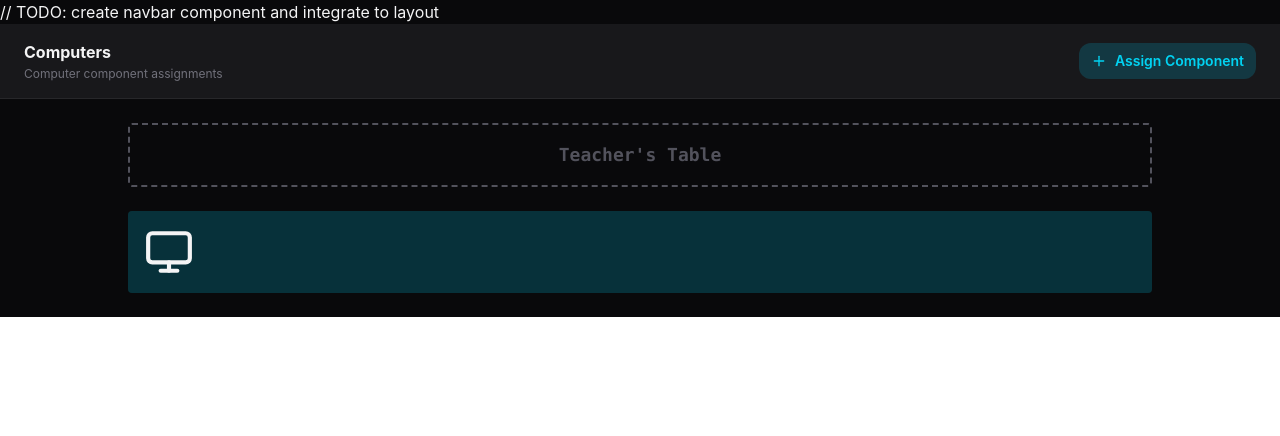
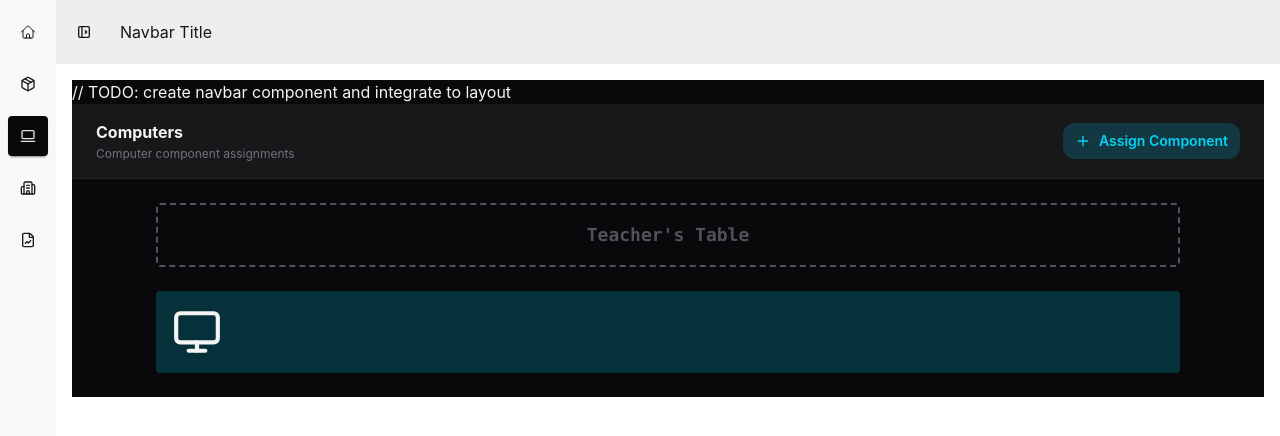
Before and after one commit to Corddzz/inventory-mern, a React app in the folder frontend/: page /computers in a window 1280 px wide. Shown: the top 436 px of the page. Built offline with nearby package versions, Linux system fonts and the light colour scheme; no server answers; the HTML template or start-up script is replaced by a standard one.

Commit message:
feat: add NotFound route to handle undefined paths

```diff
--- a/frontend/src/main.jsx
+++ b/frontend/src/main.jsx
@@ -10,6 +10,7 @@ import Laboratory from "./pages/Laboratory";
 import LaboratoryClaude from "./pages/LaboratoryClaude";
 import Login from "./pages/Login";
 import Signup from "./pages/Signup";
+import NotFound from "./pages/NotFound";
 import ProtectedRoute from "./components/ProtectedRoutes";
 import { AuthProvider } from "./context/AuthContext";
 
@@ -19,15 +20,19 @@ const router = createBrowserRouter([
   { path: "/signup", Component: Signup },
   {
     path: "/",
-    component: App,
+    Component: App,
     children: [
-      { index: true, component: Home },
+      { index: true, Component: Home },
       { path: "inventory", Component: Inventory },
       { path: "computers", Component: Computer },
       { path: "laboratories", Component: Laboratory },
       { path: "reports", Component: Reports },
       { path: "labtrack", Component: LaboratoryClaude },
     ],
+  },
+  {
+    path: "*",
+    Component: NotFound,
   },
 ]);
 
```
